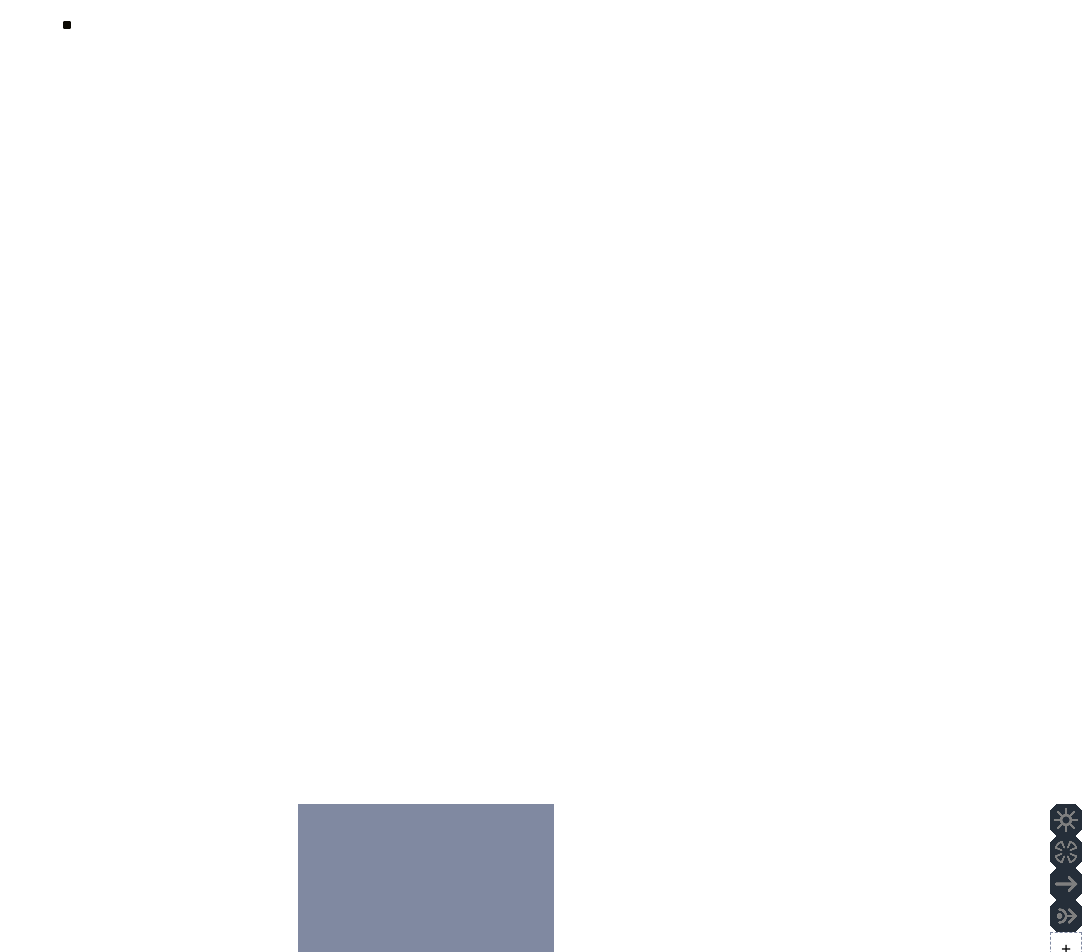
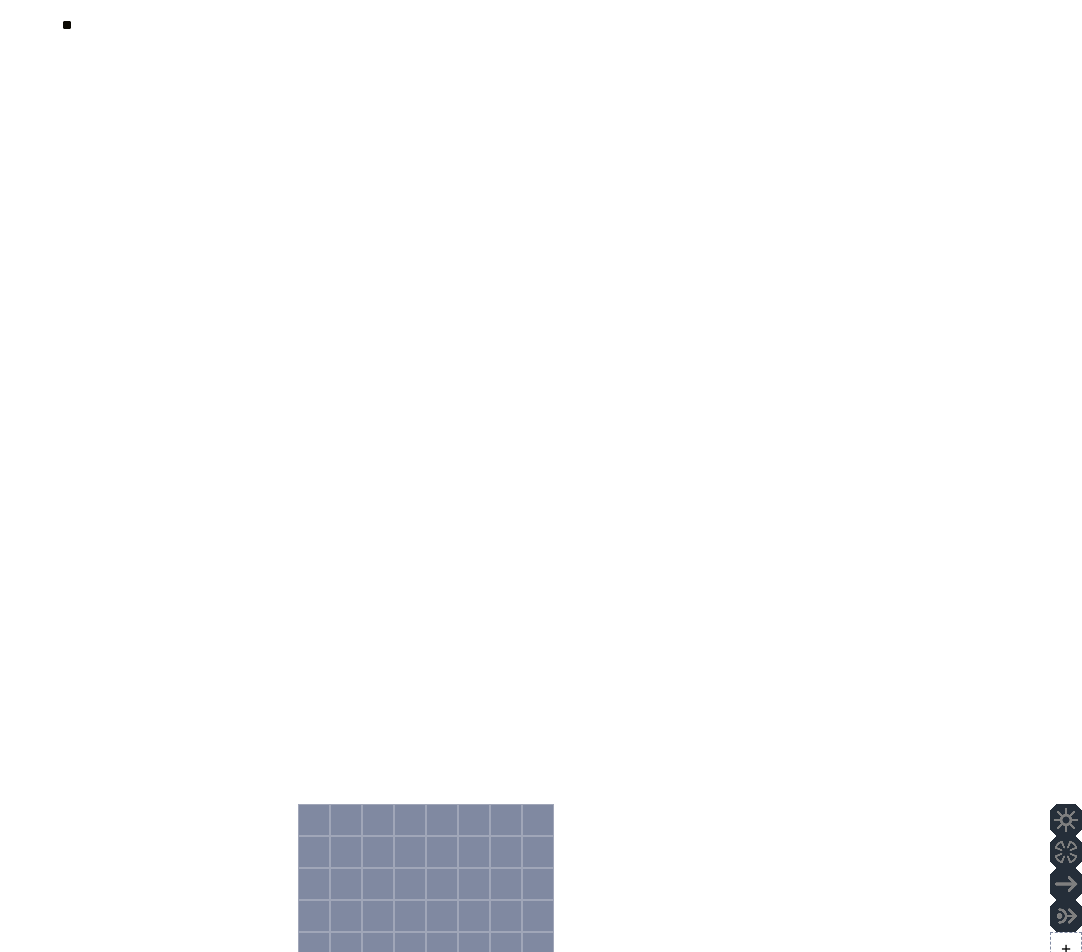
Before and after one commit to TheRiverElder/river-minigames, a React (Create React App) app: page / in a window 1280 px wide. Shown: the top 952 px of the page, without its empty margins (198-1280 px from the left). Built offline with nearby package versions, Linux system fonts and the light colour scheme.

Commit message:
增加网格

```diff
--- a/src/artificial-live/components/ProgramEditor.scss
+++ b/src/artificial-live/components/ProgramEditor.scss
@@ -33,6 +33,10 @@
                     transform: translate(-50%, -50%);
                     border: transparent solid 0.1em;
                     transition: all 150ms ease-in-out;
+                }
+
+                & > .border {
+                    border: #ffffff3f solid 0.05em;
                 }
 
                 &:hover > .border {
```
